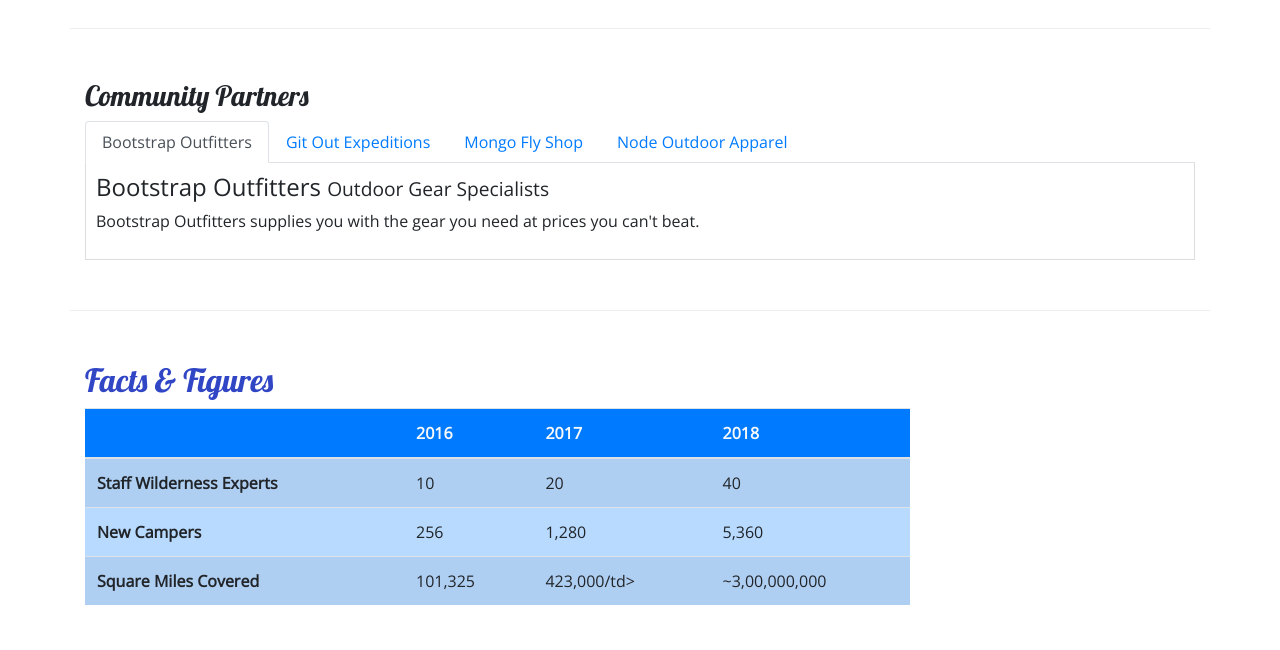
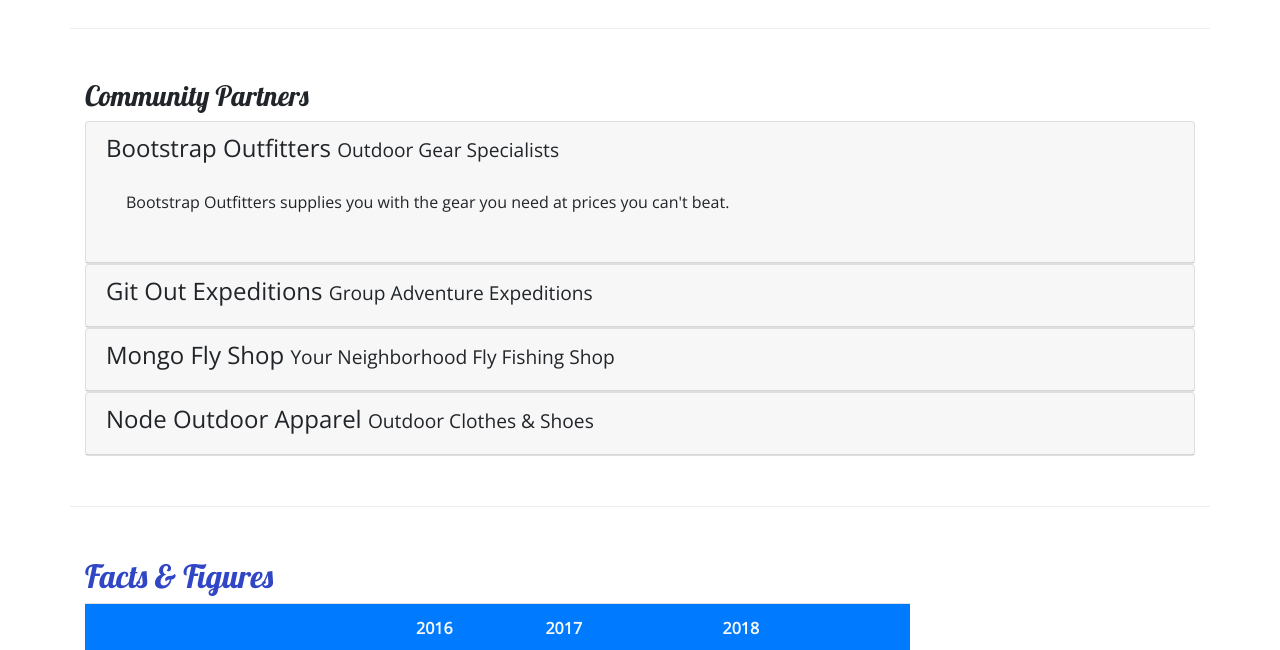
Before and after one commit to samchidi2005/nucampsite, a website: page aboutus.html in a window 1280 px wide. Shown: the part 800-1450 px from the top of the page. Drawn offline with nearby package versions, Linux system fonts and the light colour scheme.

Commit message:
Accordion

```diff
--- a/aboutus.html
+++ b/aboutus.html
@@ -126,29 +126,68 @@
         <div class="row row-content">
             <div class="col-lg-12 col-md-12 col-sm-12 col-xs-12">
                 <h3>Community Partners</h3>
-                <ul class="nav nav-tabs">
-                    <li class="nav-item"><a class="nav-link active" href="#bootstrap" role="tab" data-toggle="tab">Bootstrap Outfitters</li></a>
-                    <li class="nav-item"><a class="nav-link" href="#git" role="tab" data-toggle="tab">Git Out Expeditions</li></a>
-                    <li class="nav-item"><a class="nav-link" href="#mongo" role="tab" data-toggle="tab">Mongo Fly Shop</li></a>
-                    <li class="nav-item"><a class="nav-link" href="#node" role="tab" data-toggle="tab">Node Outdoor Apparel</li></a>
-                </ul>
-                <div class="tab-content">
-                    <div role="tabpanel1" class="tab-pane fade show active" id="bootstrap">
-                        <h4>Bootstrap Outfitters <small>Outdoor Gear Specialists</small></h4>
-                        <!-- We use "d-none d-sm-block" bootstrap responsive class to hide the contents of "p" elements only on extra small screen sizes -->
-                        <p class="d-none d-sm-block">Bootstrap Outfitters supplies you with the gear you need at prices you can't beat.</p>
+                <div id="accordion">
+                    <div class="card">
+                        <div role="tab" class="card-header">
+                            <h4>
+                                <a data-toggle="collapse" data-target="#bootstrap">
+                                    Bootstrap Outfitters <small>Outdoor Gear Specialists</small>
+                                </a>
+                            </h4>
+                            <!-- We use "d-none d-sm-block" bootstrap responsive class to hide the
+                                contents of "p" elements only on extra small screen sizes -->
+                            <div class="collapse show" id="bootstrap" data-parent="#accordion">
+                                <div class="card-body">
+                                    <p class="d-none d-sm-block">Bootstrap Outfitters supplies you with
+                                        the gear you need at prices you can't beat.</p>
+                                </div>
+                            </div>
+                        </div>
                     </div>
-                    <div role="tabpanel1" class="tab-pane fade" id="git">
-                        <h4>Git Out Expeditions <small>Group Adventure Expeditions</small></h4>
-                        <p class="d-none d-sm-block">Join Git Out Expeditions to explore new horizons with a group of other adventurers!</pclass="d-none d-sm-block">
+                    <div class="card">
+                        <div role="tab" class="card-header">
+                            <h4>
+                                <a data-toggle="collapse" data-target="#git">
+                                    Git Out Expeditions <small>Group Adventure Expeditions</small>
+                                </a>
+                            </h4>
+                            <div class="collapse" id="git" data-parent="#accordion">
+                                <div class="card-body">
+                                    <p class="d-none d-sm-block">Join Git Out Expeditions to explore new
+                                        horizons with a group of other adventurers!</p>
+                                </div>
+                            </div>
+                        </div>
                     </div>
-                    <div role="tabpanel1" class="tab-pane fade" id="mongo">
-                        <h4>Mongo Fly Shop <small>Your Neighborhood Fly Fishing Shop</small></h4>
-                        <p class="d-none d-sm-block">Need a new fishing pole, a tacklebox, or flies of all kinds? Stop by Mongo Fly Shop.</pclass="d-none d-sm-block">
+                    <div class="card">
+                        <div role="tab" class="card-header">
+                            <h4>
+                                <a data-toggle="collapse" data-target="#mongo">
+                                    Mongo Fly Shop <small>Your Neighborhood Fly Fishing Shop</small>
+                                </a>
+                            </h4>
+                            <div class="collapse" id="mongo" data-parent="#accordion">
+                                <div class="card-body">
+                                    <p class="d-none d-sm-block">Need a new fishing pole, a tacklebox, or
+                                        flies of all kinds? Stop by Mongo Fly Shop.</p>
+                                </div>
+                            </div>
+                        </div>
                     </div>
-                    <div role="tabpanel1" class="tab-pane fade" id="node">
-                        <h4>Node Outdoor Apparel <small>Outdoor Clothes & Shoes</small></h4>
-                        <p class="d-none d-sm-block">From polar fleeces to swimsuits, hiking boots to waders, a visit to Node will be sure to get you covered.</pclass="d-none d-sm-block">
+                    <div class="card">
+                        <div role="tab" class="card-header">
+                            <h4>
+                                <a data-toggle="collapse" data-target="#node">
+                                    Node Outdoor Apparel <small>Outdoor Clothes & Shoes</small>
+                                </a>
+                            </h4>
+                            <div class="collapse" id="node" data-parent="#accordion">
+                                <div class="card-body">
+                                    <p class="d-none d-sm-block">From polar fleeces to swimsuits, hiking
+                                        boots to waders, a visit to Node will be sure to get you covered.</p>
+                                </div>
+                            </div>
+                        </div>
                     </div>
                 </div>
             </div>
```
